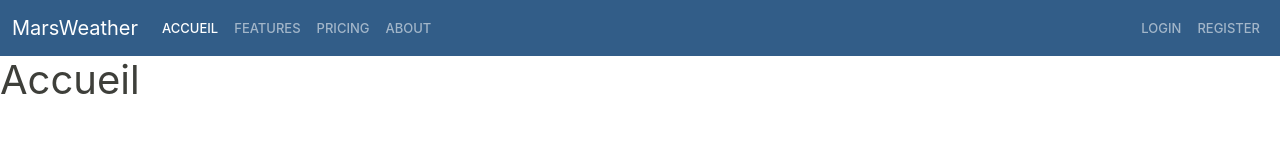
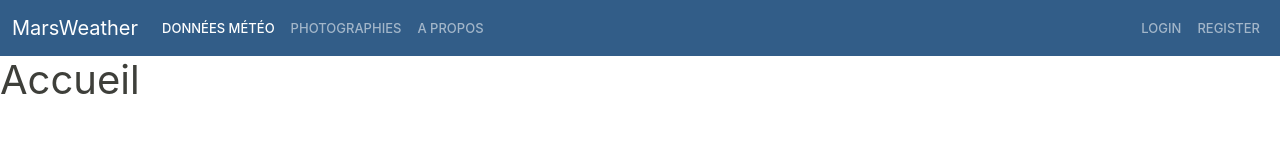
Before and after one commit to Rinde17/mars-weather, a React (Create React App) app: page / in a window 1280 px wide. Shown: the top 160 px of the page. Built offline with nearby package versions, Linux system fonts and the light colour scheme; no server answers.

Commit message:
modif navbar

```diff
--- a/src/pages/Layout.tsx
+++ b/src/pages/Layout.tsx
@@ -63,18 +63,15 @@ const Layout = () => {
                         <ul className="navbar-nav me-auto">
                             <li className="nav-item">
                                 <Link to="/" className="nav-link active">
-                                    Accueil
+                                    Données météo
                                     <span className="visually-hidden">(current)</span>
                                 </Link>
                             </li>
                             <li className="nav-item">
-                                <a className="nav-link" href="#">Features</a>
+                                <a className="nav-link" href="#">Photographies</a>
                             </li>
                             <li className="nav-item">
-                                <a className="nav-link" href="#">Pricing</a>
-                            </li>
-                            <li className="nav-item">
-                                <a className="nav-link" href="#">About</a>
+                                <a className="nav-link" href="#">A propos</a>
                             </li>
                         </ul>
                     </div>
```
